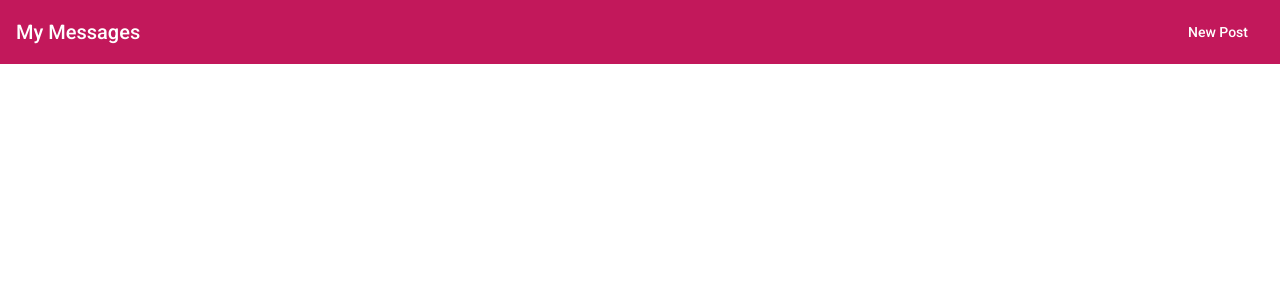
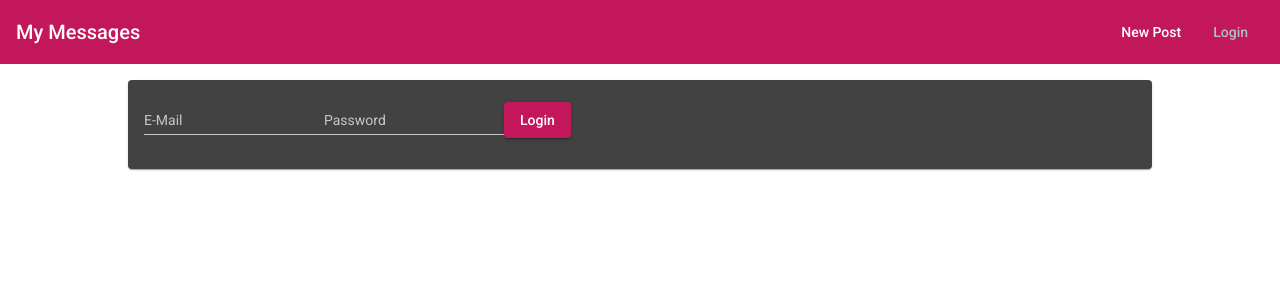
Before and after one commit to JoshSevy/socially-awkward, an Angular app: page /login in a window 1280 px wide. Before the commit this address led to /. Shown: the top 300 px of the page. Built offline with nearby package versions, Linux system fonts and the light colour scheme.

Commit message:
Add link for login to header, boiler plate for login form

```diff
--- a/src/app/app-routing.module.ts
+++ b/src/app/app-routing.module.ts
@@ -1,12 +1,14 @@
 import { NgModule } from "@angular/core";
 import { RouterModule, Routes } from '@angular/router';
+import { LoginComponent } from "./auth/login/login.component";
 import { PostCreateComponent } from "./posts/post-create/post-create.component";
 import { PostListComponent } from "./posts/post-list/post-list.component";
 
 const routes: Routes = [
   { path: '', component: PostListComponent },
   { path: 'create', component: PostCreateComponent },
-  { path: 'edit/:postId', component: PostCreateComponent }
+  { path: 'edit/:postId', component: PostCreateComponent },
+  { path: 'login', component: LoginComponent }
 ];
 
 @NgModule({
--- /dev/null
+++ b/src/app/auth/login/login.component.html
@@ -0,0 +1,24 @@
+<mat-card>
+  <mat-spinner *ngIf="isLoading"></mat-spinner>
+  <form *ngIf="!isLoading">
+    <mat-form-field>
+      <input
+        matInput
+        type="email"
+        placeholder="E-Mail"
+      >
+      <mat-error *ngIf="">Please enter a valid email.</mat-error>
+    </mat-form-field>
+    <mat-form-field>
+      <input type="password" matInput placeholder="Password">
+      <mat-error *ngIf="">Please enter a valid password.</mat-error>
+    </mat-form-field>
+    <button
+      mat-raised-button
+      type="submit"
+      color="primary"
+      >
+      Login
+    </button>
+  </form>
+</mat-card>
--- /dev/null
+++ b/src/app/auth/login/login.component.ts
@@ -0,0 +1,9 @@
+import { Component } from '@angular/core';
+
+@Component({
+  templateUrl: './login.component.html'
+})
+export class LoginComponent {
+  isLoading = false;
+
+}
--- a/src/app/header/header.component.css
+++ b/src/app/header/header.component.css
@@ -1,4 +1,5 @@
 ul {
+  display: flex;
   margin: 0;
   padding: 0;
   list-style: none;
--- a/src/app/header/header.component.html
+++ b/src/app/header/header.component.html
@@ -5,5 +5,8 @@
     <li>
       <a mat-button routerLink="/create" routerLinkActive="mat-accent">New Post</a>
     </li>
+    <li>
+      <a mat-button routerLink="/login" routerLinkActive="mat-accent">Login</a>
+    </li>
   </ul>
 </mat-toolbar>
--- a/src/app/posts/post-create/post-create.component.css
+++ b/src/app/posts/post-create/post-create.component.css
@@ -2,16 +2,13 @@
   margin: auto;
 }
 
-mat-form-field {
+mat-form-field,
+textarea {
   width: 100%;
 }
 
 mat-spinner {
   margin: auto;
-}
-
-textarea {
-  width: 100%;
 }
 
 input[type="file"] {
```
Also changed, not shown: src/app/app.module.ts (+7 -4 lines).
